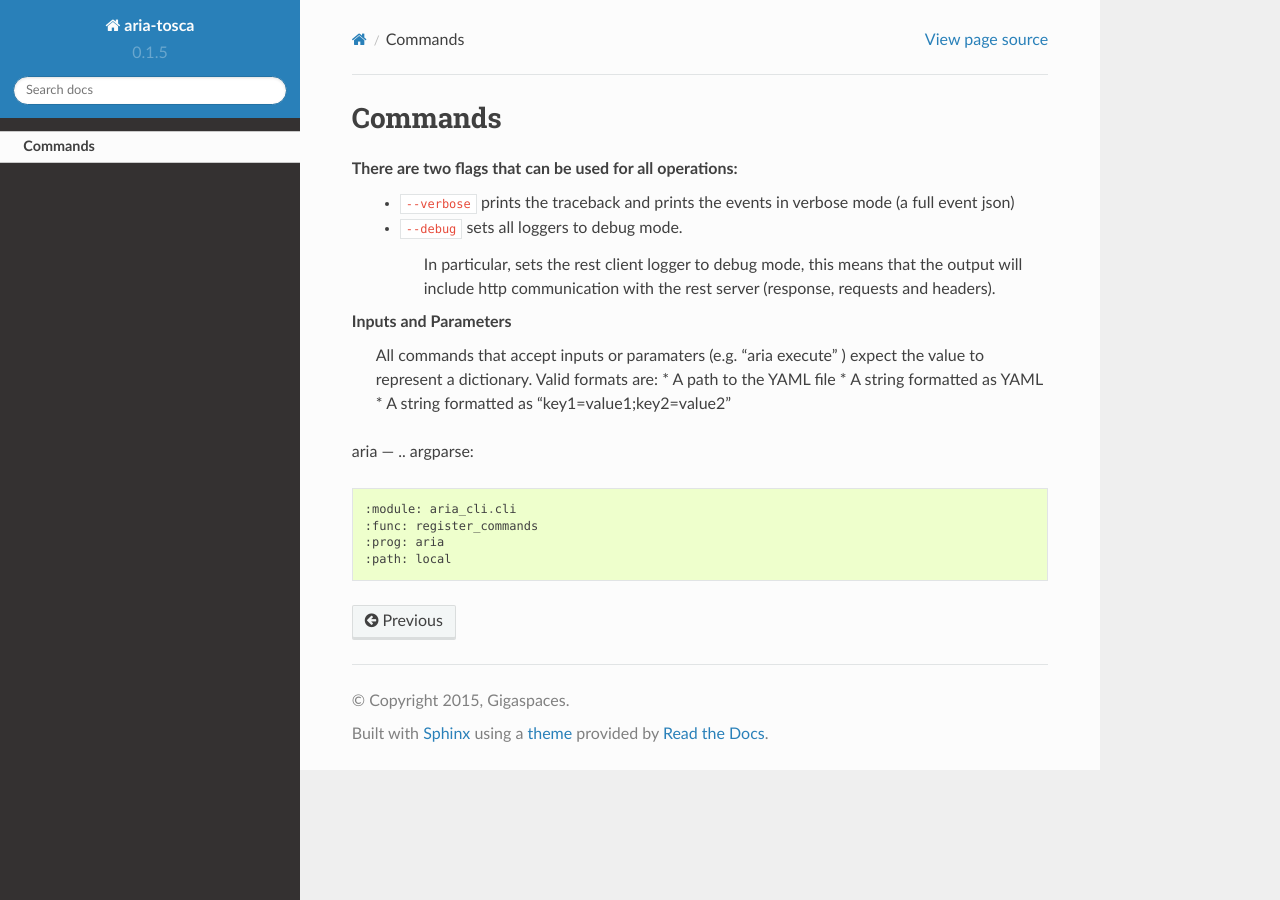
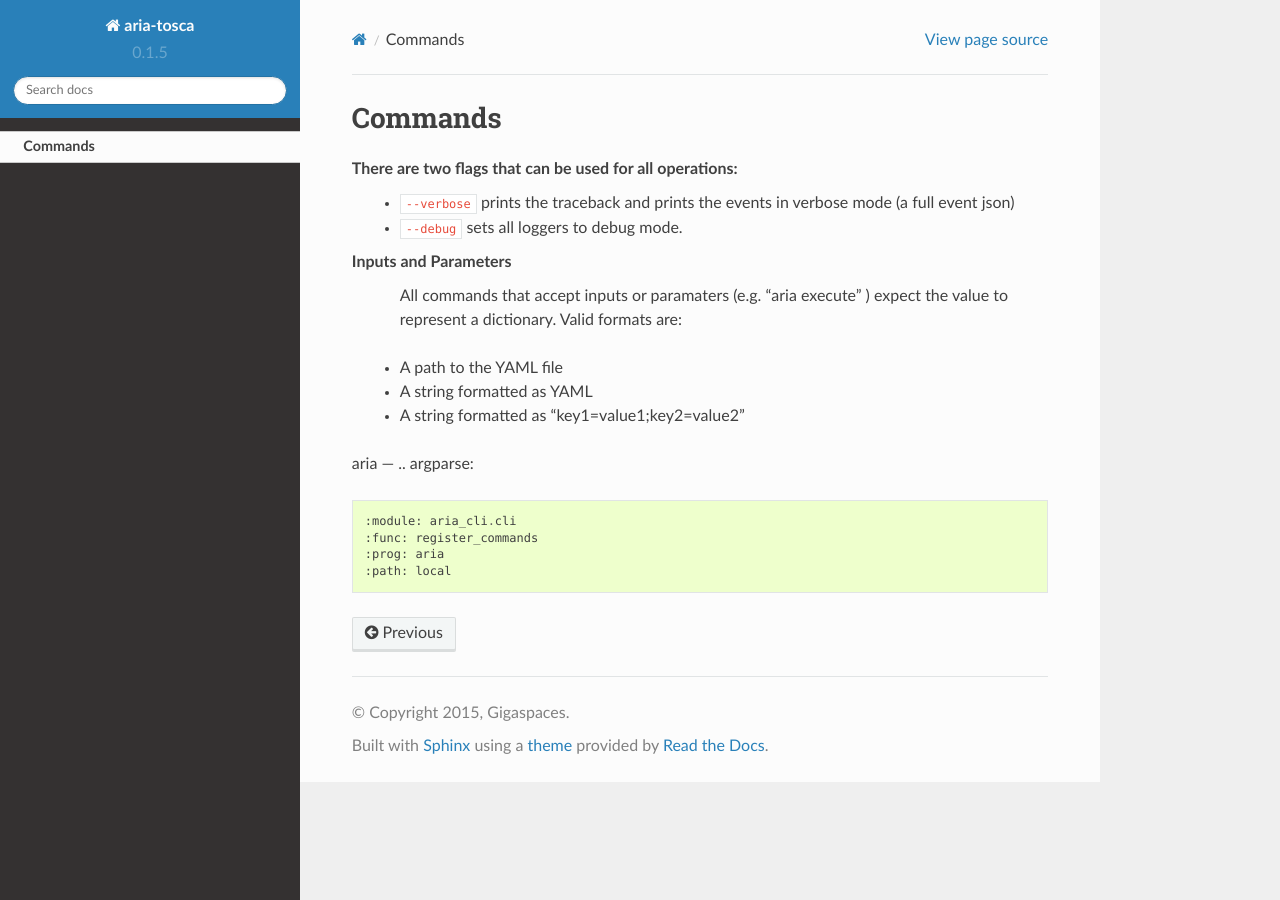
Before and after one commit to rbramwell/aria-cli, a Sphinx documentation site: the page built from docs/commands.rst, in a window 1280 px wide. Built offline with Sphinx 7.4.7 and the Read the Docs theme 2.0.0, drawn with Linux system fonts in a browser that asks for light colours; the version number is read from the project's files by our own code.

```diff
--- a/docs/commands.rst
+++ b/docs/commands.rst
@@ -5,10 +5,8 @@
  * ``--verbose`` prints the traceback and prints the events in verbose mode (a full event json)
  * ``--debug`` sets all loggers to debug mode.
 
-      In particular, sets the rest client logger to debug mode, this means that the output will include http communication with the rest server (response, requests and headers).
-
 Inputs and Parameters
- All commands that accept inputs or paramaters (e.g. "aria execute" ) expect the value to represent a dictionary. Valid formats are:
+      All commands that accept inputs or paramaters (e.g. "aria execute" ) expect the value to represent a dictionary. Valid formats are:
  * A path to the YAML file
  * A string formatted as YAML
  * A string formatted as "key1=value1;key2=value2"
```
